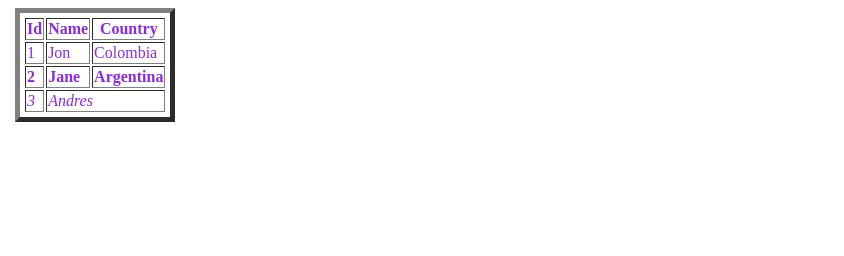
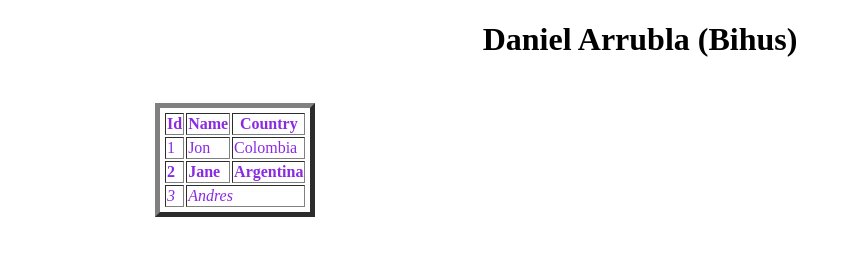
Before and after one commit to darrubla/Html_Css_testing, a plain HTML site: page index.html in a window 1280 px wide. Shown: the whole page, without its empty margins (0-844 px from the left). Drawn offline with Linux system fonts and the light colour scheme.

Commit message:
avance incluyendo tablas y moldeandolo al estilo de una pagina de banco

```diff
--- a/index.html
+++ b/index.html
@@ -6,9 +6,12 @@
     <meta name="viewport" content="width=device-width, initial-scale=1.0">
     <meta http-equiv="X-UA-Compatible" content="ie=edge">
     <title>Daniel Arrubla</title>
-
 </head>
 <body>
+    <div class="box-content">
+        <div class="header-title-box">
+            <h1 class="header-title">Daniel Arrubla (Bihus)</h1>
+        </div>
         <div>
             <table border="5" class="table">
                 <tr>
@@ -31,7 +34,6 @@
                     <td colspan="2"><i>Andres</i></td>
                 </tr>
             </table>
-        <div>
         </div>
     </div>
 </body>
--- a/styles/index.css
+++ b/styles/index.css
@@ -1,3 +1,16 @@
+.box-content{
+    margin-left: 140px;
+    margin-right: 140px;
+}
+
+.header-title-box{
+    padding-bottom: 20px;
+}
+
+.header-title{
+    text-align: center;
+}
+
 .table{
     color: blueviolet;
     padding: 3px;
```
Lines whose indentation alone changed are shown as unchanged.
